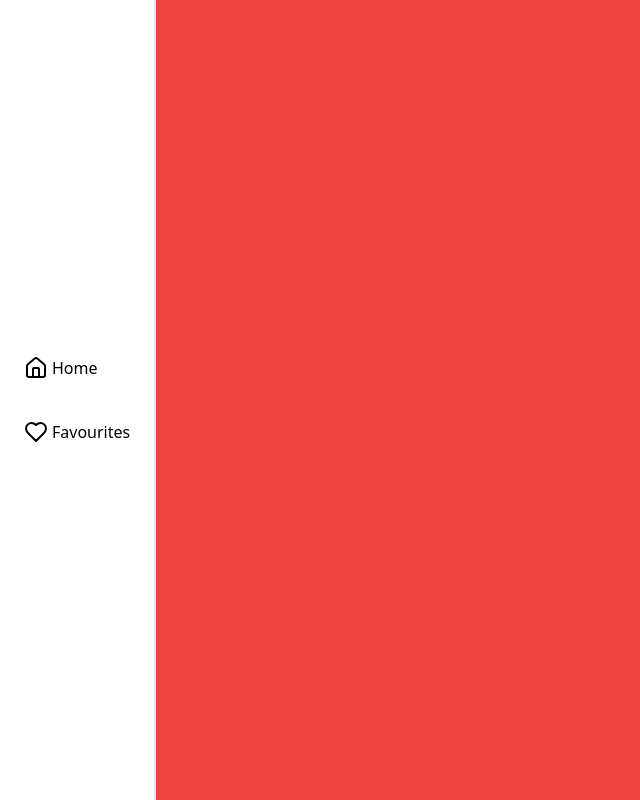
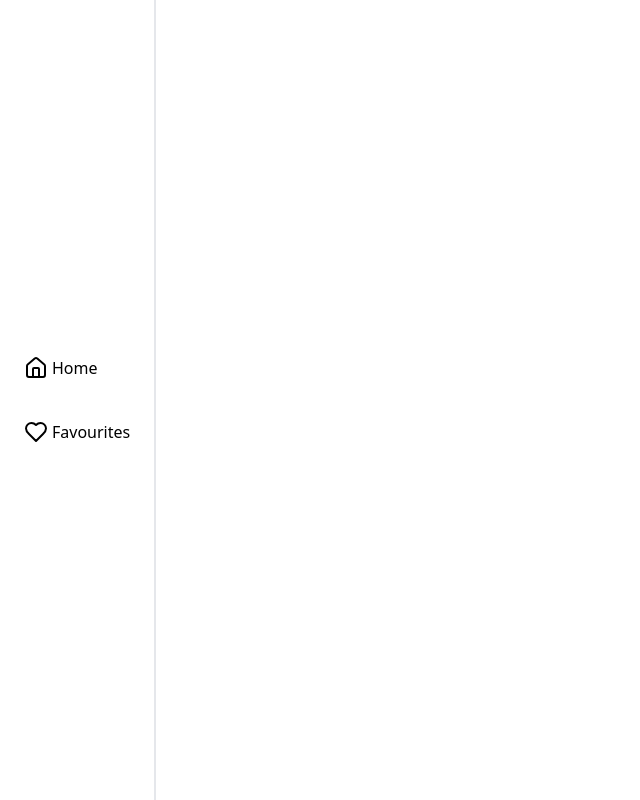
Before and after one commit to WinstonNji/recipe_V2, a React (Vite) app: page /favourites in a window 1280 px wide. Shown: the whole page, without its empty margins (0-640 px from the left). Built offline with nearby package versions, Linux system fonts and the light colour scheme.

Commit message:
removed white bg

```diff
--- a/src/pages/Favourites.jsx
+++ b/src/pages/Favourites.jsx
@@ -3,7 +3,7 @@ import { useState } from 'react'
 
 function Favourites() {
   return (
-    <div className='bg-red-500 h-screen flex flex-1 justify-center p-10 box-border'>
+    <div className='h-screen flex flex-1 justify-center p-10 box-border'>
 
     </div>
   )
```
